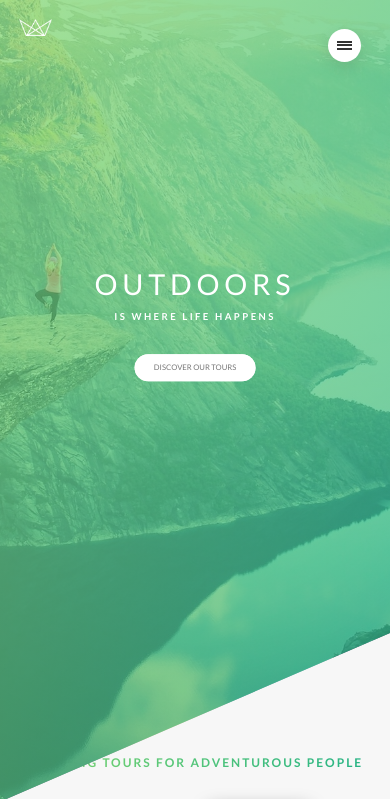
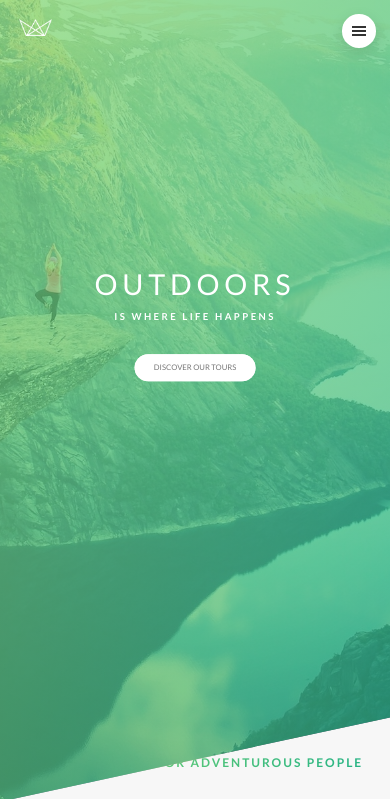
Before and after one commit to bradripple/natours, a website: page index.html in a window 390 px wide. Shown: the top 799 px of the page. Drawn offline with Linux system fonts and the light colour scheme.

Commit message:
Created media queries for header

```diff
--- a/sass/abstracts/_variables.scss
+++ b/sass/abstracts/_variables.scss
@@ -25,6 +25,7 @@ $default-font-size: 1.6rem;
 
 // GRID
 $grid-width: 114rem;
+$gutter-vertical-small: 6rem;
 $gutter-vertical: 8rem;
 $gutter-horizontal: 6rem;
 
--- a/sass/layout/_grid.scss
+++ b/sass/layout/_grid.scss
@@ -4,6 +4,14 @@
 
   &:not(:last-child) {
     margin-bottom: $gutter-vertical;
+
+    @include respond(tab-port) {
+      margin-bottom: $gutter-vertical-small;
+    }
+  }
+
+  @include respond(tab-port) {
+    max-width: 50rem
   }
 
   @include clearfix;
@@ -13,6 +21,15 @@
 
     &:not(:last-child) {
       margin-right: $gutter-horizontal;
+
+      @include respond(tab-port) {
+        margin-right: 0;
+        margin-bottom: $gutter-vertical-small;
+      }
+    }
+
+    @include respond(tab-port) {
+      width: 100% !important;
     }
   }
 
@@ -25,7 +42,9 @@
   }
 
   .col-2-of-3 {
-    width: calc(2 * ((100% - 2 * #{$gutter-horizontal}) / 3) + #{$gutter-horizontal});
+    width: calc(
+      2 * ((100% - 2 * #{$gutter-horizontal}) / 3) + #{$gutter-horizontal}
+    );
   }
 
   .col-1-of-4 {
@@ -33,11 +52,14 @@
   }
 
   .col-2-of-4 {
-    width: calc(2 * ((100% - 3 * #{$gutter-horizontal}) / 4) + #{$gutter-horizontal});
+    width: calc(
+      2 * ((100% - 3 * #{$gutter-horizontal}) / 4) + #{$gutter-horizontal}
+    );
   }
 
   .col-3-of-4 {
-    width: calc(3 * ((100% - 3 * #{$gutter-horizontal}) / 4) + (#{$gutter-horizontal} * 2));
+    width: calc(
+      3 * ((100% - 3 * #{$gutter-horizontal}) / 4) + (#{$gutter-horizontal} * 2)
+    );
   }
-
 }
--- a/sass/layout/_header.scss
+++ b/sass/layout/_header.scss
@@ -12,6 +12,11 @@
 
   -webkit-clip-path: polygon(0 0, 100% 0, 100% 75vh, 0 100%);
   clip-path: polygon(0 0, 100% 0, 100% 75vh, 0 100%);
+
+  @include respond(phone) {
+    -webkit-clip-path: polygon(0 0, 100% 0, 100% 85vh, 0 100%);
+    clip-path: polygon(0 0, 100% 0, 100% 85vh, 0 100%);
+  }
 
   &__logo-box {
     position: absolute;
@@ -29,6 +34,5 @@
     left: 50%;
     transform: translate(-50%, -50%);
     text-align: center;
-
   }
 }
--- a/sass/layout/_navigation.scss
+++ b/sass/layout/_navigation.scss
@@ -1,8 +1,6 @@
 .navigation {
-
   &__checkbox {
     display: none;
-
   }
 
   &__button {
@@ -14,9 +12,19 @@
     right: 6rem;
     border-radius: 50%;
     z-index: 2000;
-        box-shadow: 0 1rem 3rem rgba($color-black, .1);
+    box-shadow: 0 1rem 3rem rgba($color-black, 0.1);
     text-align: center;
     cursor: pointer;
+
+    @include respond(tap-port) {
+      top: 4rem;
+      right: 4rem;
+    }
+
+    @include respond(phone) {
+        top: 3rem;
+        right: 3rem;
+      }
   }
 
   &__background {
@@ -26,11 +34,24 @@
     position: fixed;
     top: 6.5rem;
     right: 6.5rem;
-        background-image: radial-gradient($color-primary-light, $color-primary-dark);
+    background-image: radial-gradient(
+      $color-primary-light,
+      $color-primary-dark
+    );
     z-index: 1000;
-        transition: transform .8s cubic-bezier(0.83, 0, 0.17, 1);
+    transition: transform 0.8s cubic-bezier(0.83, 0, 0.17, 1);
 
     // transform: scale(80);
+
+    @include respond(tap-port) {
+        top: 4.5rem;
+        right: 4.5rem;
+      }
+
+    @include respond(phone) {
+        top: 3.5rem;
+        right: 3.5rem;
+      }
   }
 
   &__nav {
@@ -42,7 +63,7 @@
 
     opacity: 0;
     width: 0;
-        transition: all .8s cubic-bezier(0.68, -0.6, 0.32, 1.6);
+    transition: all 0.8s cubic-bezier(0.68, -0.6, 0.32, 1.6);
   }
 
   &__list {
@@ -69,9 +90,14 @@
       color: $color-white;
       text-decoration: none;
       text-transform: uppercase;
-            background-image: linear-gradient(120deg, transparent 0%, transparent 50%, $color-white 50%);
+      background-image: linear-gradient(
+        120deg,
+        transparent 0%,
+        transparent 50%,
+        $color-white 50%
+      );
       background-size: 230%;
-            transition: all .4s;
+      transition: all 0.4s;
 
       span {
         margin-right: 1.5rem;
@@ -116,12 +142,15 @@
       content: "";
       position: absolute;
       left: 0;
-            transition: all .2s;
-
+      transition: all 0.2s;
     }
 
-        &::before { top: -.8rem; }
-        &::after { top: .8rem; }
+    &::before {
+      top: -0.8rem;
+    }
+    &::after {
+      top: 0.8rem;
+    }
   }
 
   &__button:hover &__icon::before {
```
Also changed, not shown: css/style.css. Lines whose indentation alone changed are shown as unchanged.
